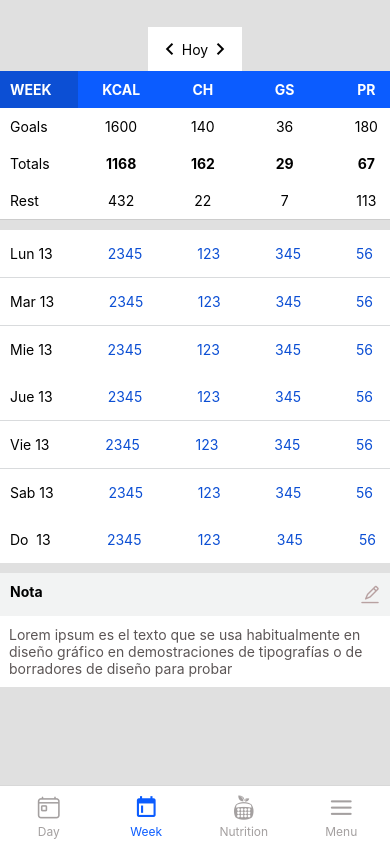
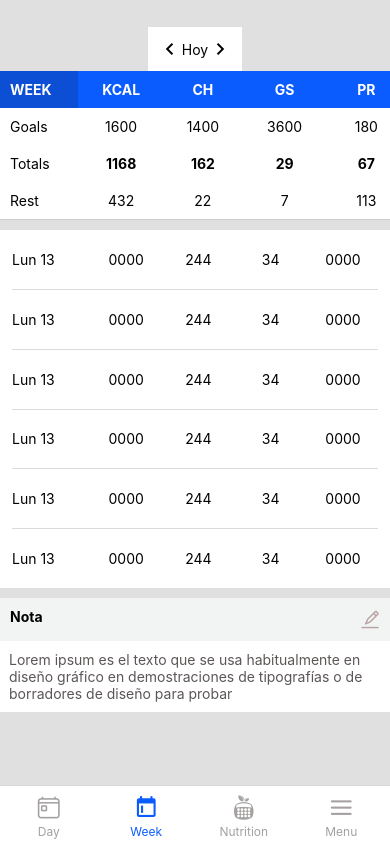
Before and after one commit to ariel151515/Flextonica, a React Native app in the folder Flextonica-Frontend/: screen /Week in a window 390 px wide. Built offline with nearby package versions, Linux system fonts and the light colour scheme.

Commit message:
mejoramos la grilla de menu semanal con inputs

```diff
--- a/Flextonica-Frontend/components/Box.jsx
+++ b/Flextonica-Frontend/components/Box.jsx
@@ -104,7 +104,7 @@ const Box = ({titulo}) => {
         />
       </View>
 
-      <BoxItems texto="Goals" Kcal="1600" ch="140" gs="36" pr="180" />
+      <BoxItems texto="Goals" Kcal="1600" ch="1400" gs="3600" pr="180" />
       <BoxItems texto="Totals" Kcal="1168" ch="162" gs="29" pr="67" />
       <BoxItems texto="Rest" Kcal="432" ch="22" gs="7" pr="113" />
     </View>
--- a/Flextonica-Frontend/components/ContenedorMacrosSemanal.jsx
+++ b/Flextonica-Frontend/components/ContenedorMacrosSemanal.jsx
@@ -1,89 +1,119 @@
-import { View, Text, StyleSheet } from 'react-native'
-import React from 'react'
+import React, { useState } from 'react';
+import { View, Text, StyleSheet, TextInput } from 'react-native';
 
+export const Item = ({ dia }) => {
+  const [value1, setValue1] = useState("");
+  const [value2, setValue2] = useState("244");
+  const [value3, setValue3] = useState("34");
+  const [value4, setValue4] = useState("");
 
-export const Item = ({dia}) => {
+  const handleInputChange = (text, setValue) => {
+    if (text === "0") {
+      setValue("");
+    } else {
+      setValue(text);
+    }
+  };
+
   return (
     <View style={styles.container}>
-            <View><Text style={styles.textDia}>{dia}</Text></View>
-            <View><Text style={styles.text}>2345</Text></View>
-            <View><Text style={styles.text}>123</Text></View>
-            <View><Text style={styles.text}>345</Text></View>
-            <View><Text style={styles.text}>56</Text></View>
+      <View style={styles.itemContainer}>
+        <View style={styles.textDia}>
+          <Text>{dia}</Text>
         </View>
-    )
-}
 
-export const ItemUltimo = ({dia}) => {
-    return (
-        <View style={styles.containerBoxUltimo}>
-            <View><Text style={styles.textDia}>{dia}</Text></View>
-            <View><Text style={styles.text}>2345</Text></View>
-            <View><Text style={styles.text}>123</Text></View>
-            <View><Text style={styles.text}>345</Text></View>
-            <View><Text style={styles.text}>56</Text></View>
+        <View style={styles.contenedorTextBox}>
+          <TextInput
+            style={[styles.textBox, { width: 60, textAlign: 'center' }]} // Establecer el ancho
+            value={value1}
+            onChangeText={text => handleInputChange(text, setValue1)}
+            editable={true} // Primer input editable
+            placeholder="0000"
+            keyboardType="numeric" // Solo números
+          />
+          <TextInput
+            style={[styles.textBox, { width: 60, textAlign: 'center' }]} // Establecer el ancho
+            value={value2}
+            editable={false} // Deshabilitar edición
+            placeholder="0000"
+          />
+          <TextInput
+            style={[styles.textBox, { width: 60, textAlign: 'center' }]} // Establecer el ancho
+            value={value3}
+            editable={false} // Deshabilitar edición
+            placeholder="0000"
+          />
+          <TextInput
+            style={[styles.textBox, { width: 60, textAlign: 'center' }]} // Establecer el ancho
+            value={value4}
+            editable={false} // Deshabilitar edición
+            placeholder="0000"
+          />
         </View>
-    )
-}
-
+      </View>
+    </View>
+  );
+};
 
 const ContenedorMacrosSemanal = () => {
   return (
     <View style={styles.containerBox}>
-       <Item dia="Lun 13"/>
-       <View style={{ backgroundColor: '#D9DBDD', height:0.7 }}></View>
-       <Item dia="Mar 13"/>
-       <View style={{ backgroundColor: '#D9DBDD', height:0.7 }}></View>
-       <Item dia="Mie 13"/>
-       <View style={{ backgroundColor: '#D9DBDD', height:0.7 }}></View>
-       <Item dia="Jue 13"/>
-       <View style={{ backgroundColor: '#D9DBDD', height:0.7 }}></View>
-       <Item dia="Vie 13"/>
-       <View style={{ backgroundColor: '#D9DBDD', height:0.7 }}></View>
-       <Item dia="Sab 13"/>
-       <View style={{ backgroundColor: '#D9DBDD', height:0.7 }}></View>
-       <ItemUltimo dia="Do  13"/>
+      <Item dia="Lun 13" />
+      <View style={{ backgroundColor: '#D9DBDD', height: 0.7 }}></View>
+      <Item dia="Lun 13" />
+      <View style={{ backgroundColor: '#D9DBDD', height: 0.7 }}></View>
+      <Item dia="Lun 13" />
+      <View style={{ backgroundColor: '#D9DBDD', height: 0.7 }}></View>
+      <Item dia="Lun 13" />
+      <View style={{ backgroundColor: '#D9DBDD', height: 0.7 }}></View>
+      <Item dia="Lun 13" />
+      <View style={{ backgroundColor: '#D9DBDD', height: 0.7 }}></View>
+      <Item dia="Lun 13" />
     </View>
-  )
-}
+  );
+};
 
 const styles = StyleSheet.create({
   container: {
     flex: 1,
     backgroundColor: '#fff',
-        flexDirection: 'row',
-        justifyContent:'space-between',
-        paddingTop: 15,
-        paddingBottom: 15,
-        //borderBottomWidth: 0.5,
-        //borderBottompColor: '#ccc',
-        paddingLeft: 10,
-        paddingRight: 17,
-     },
-     containerBoxUltimo: {
-        flex: 1,
-        backgroundColor: '#fff',
-        flexDirection: 'row',
-        justifyContent:'space-between',
-        paddingTop:15,
-        paddingBottom:15,
-        paddingLeft: 10,
-        paddingRight: 14,
+    paddingBottom: 5,
+    paddingTop: 5,
+    marginTop: 10,
+    marginBottom: 10,
   },
   containerBox: {
-        flex: 1,
     backgroundColor: '#fff',
-        marginTop:10,
-        marginBottom:10,
+    marginTop: 10,
+    marginBottom: 10,
+    paddingLeft: 12,
+    paddingRight: 12,
   },
-     text:{
-        marginLeft:0,
-        color: '#0C4FD4'
+  itemContainer: {
+    flexDirection: 'row',
+    justifyContent: 'space-between',
+    alignItems: 'center', // Alineación vertical
   },
-     textDia:{
-        marginLeft:0,
-        color: '#000'
-     }
+  textDia: {
+    marginLeft: 0,
+    color: '#000',
+  },
+  contenedorTextBox: {
+    flexDirection: 'row',
+    justifyContent: 'space-between',
+    alignItems: 'center', // Alineación vertical
+    width: '77%',
+  },
+  textBox: {
+    marginLeft: 0,
+    color: '#000',
+    paddingHorizontal: 10,
+    paddingVertical: 5,
+    marginHorizontal: 5,
+    borderRadius: 5,
+    borderColor: '#fff',
+    borderWidth: 1,
+  },
 });
 
-export default ContenedorMacrosSemanal
+export default ContenedorMacrosSemanal;
--- a/Flextonica-Frontend/navigation/Navigation.jsx
+++ b/Flextonica-Frontend/navigation/Navigation.jsx
@@ -7,6 +7,7 @@ import DayScreen from '../screens/DayScreen/DayScreen';
 import WeekScreen from '../screens/WeekScreens/WeekScreen';
 import MenuScreen from '../screens/MenuScreen/MenuScreen';
 import NutritionTabs from '../screens/NutritionTabs/NutritionTabs';
+
 
 // Iconos tab
 import { Feather } from '@expo/vector-icons'; // menú
--- a/Flextonica-Frontend/package.json
+++ b/Flextonica-Frontend/package.json
@@ -9,6 +9,7 @@
     "web": "expo start --web"
   },
   "dependencies": {
+    "@devvie/bottom-sheet": "^0.3.0",
     "@react-navigation/bottom-tabs": "^6.5.16",
     "@react-navigation/material-top-tabs": "^6.6.12",
     "@react-navigation/native": "^6.1.14",
@@ -21,7 +22,8 @@
     "react-native-safe-area-context": "^4.8.2",
     "react-native-screens": "~3.29.0",
     "react-native-svg": "^15.1.0",
-    "react-native-tab-view": "^3.5.2"
+    "react-native-tab-view": "^3.5.2",
+    "reanimated-bottom-sheet": "^1.0.0-alpha.22"
   },
   "devDependencies": {
     "@babel/core": "^7.20.0"
```
Also changed, not shown: 1 other file (tests, documents, lock files or other folders). Lines whose indentation alone changed are shown as unchanged.
